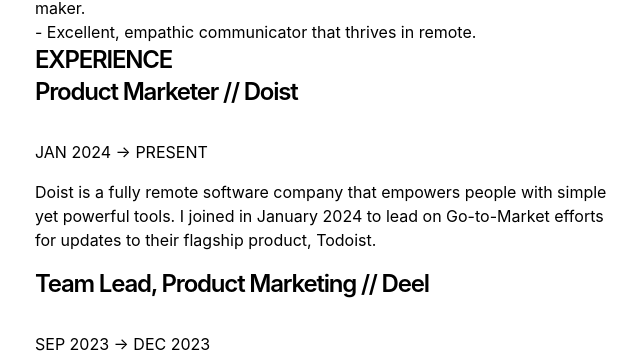
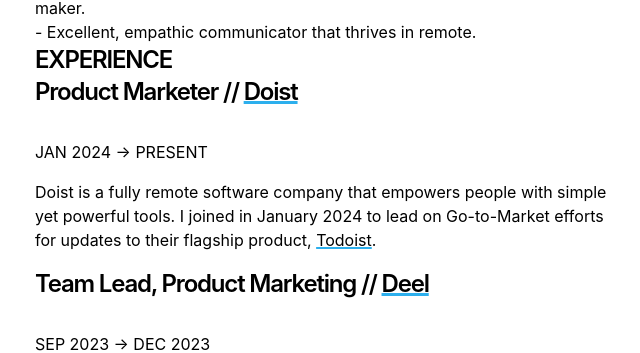
Before and after one commit to jonmccull/blog, a Next.js app: page /cv in a window 1280 px wide. Shown: the part 388-741 px from the top of the page, without its empty margins (317-957 px from the left). Built offline with nearby package versions, Linux system fonts and the light colour scheme.

Commit message:
Style updates, CV-specific classes

```diff
--- a/app/global.css
+++ b/app/global.css
@@ -64,6 +64,20 @@ html {
      transition: text-underline-offset .2s,text-decoration .1s ease-in-out;
      transition: text-underline-offset .2s,text-decoration .1s ease-in-out,-webkit-text-decoration .1s ease-in-out
  }
+
+ .job-title a, .job-description a {
+   color: var(--color-links);
+    -webkit-text-decoration: underline;
+    text-decoration: underline;
+    text-decoration-thickness: .12em;
+    text-decoration-color: #2cafed;
+    text-decoration-color: var(--color-underline-links);
+    text-underline-offset: .1ex;
+    transition: text-underline-offset .2s,-webkit-text-decoration .1s ease-in-out;
+    transition: text-underline-offset .2s,text-decoration .1s ease-in-out;
+    transition: text-underline-offset .2s,text-decoration .1s ease-in-out,-webkit-text-decoration .1s ease-in-out
+ }
+
 
  a:hover,a:focus {
      text-decoration-thickness: .2em
@@ -180,3 +194,12 @@ table {
     width: 100%;
     height: 100%;
 }
+
+hr {
+  border: 0;
+  margin: 3rem 0;
+  margin: var(--spacing-2x-large) 0;
+  border-top: 1px solid #cbd2d8;
+  border-top: 1px solid var(--color-neutral-2);
+  width: 40%
+}
```
